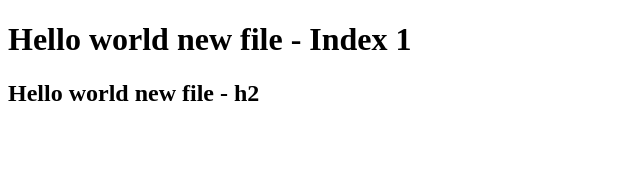
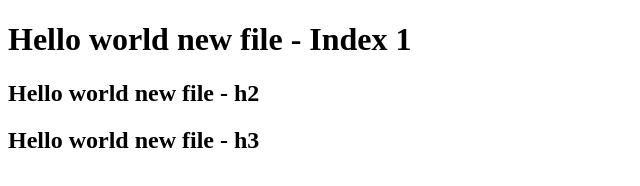
Before and after one commit to batchupavan/AngularJS-test, a plain HTML site: page Index1.html in a window 1280 px wide. Shown: the whole page, without its empty margins (0-640 px from the left). Drawn offline with Linux system fonts and the light colour scheme.

Commit message:
new version

```diff
--- a/Index1.html
+++ b/Index1.html
@@ -7,5 +7,7 @@
   <body>
     <h1>  Hello world new file - Index 1 </h1>
     <h2>  Hello world new file - h2 </h2>
+    <h2>  Hello world new file - h3 </h2>
+
   </body>
 </html>
```
